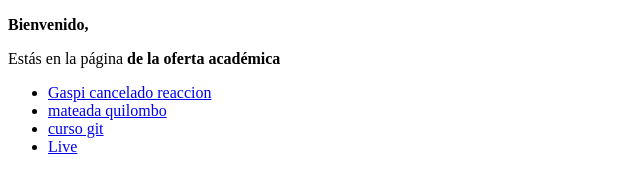
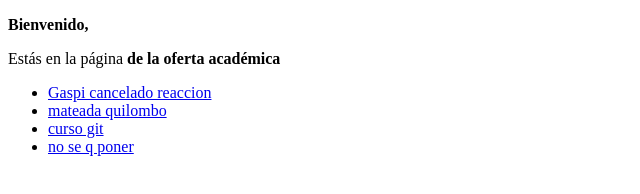
Before and after one commit to franzimbi/ejercicios_CodoACodo, a plain HTML site: page clase3.html in a window 1280 px wide. Shown: the full height of the page, 0-640 px from the left. Drawn offline with Linux system fonts and the light colour scheme.

Commit message:
commit 2

```diff
--- a/clase3.html
+++ b/clase3.html
@@ -12,7 +12,7 @@
     	<li><a href="https://www.youtube.com/watch?v=6X2Ca9zZdHE">Gaspi cancelado reaccion</a></li>
     	<li><a href="https://www.youtube.com/watch?v=SVsPF7rwW0M">mateada quilombo</a></li>
     	<li><a href="https://www.youtube.com/watch?v=HiXLkL42tMU">curso git</a></li>
-    	<li><a href="#">Live</a></li>
+    	<li><a href="#">no se q poner</a></li>
     </ul>
 </nav>
 </body>
```
